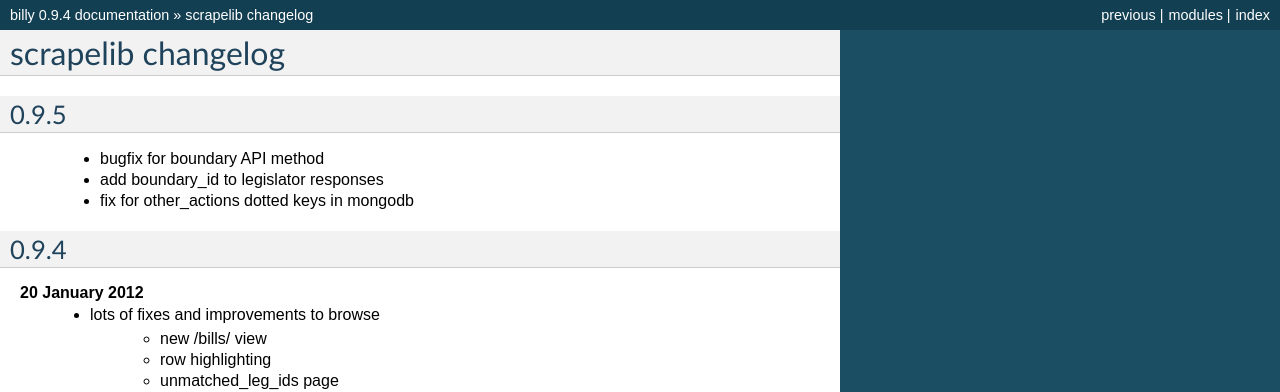
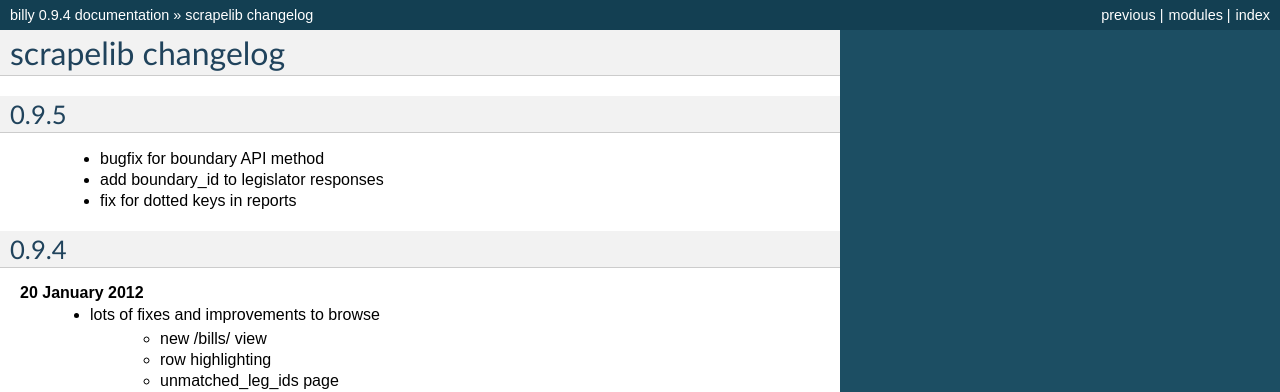
Before and after one commit to openstates/billy, a Sphinx documentation site: the page built from docs/changelog.rst, in a window 1280 px wide. Shown: the top 392 px of the page. Built offline with Sphinx 7.4.7, drawn with Linux system fonts in a browser that asks for light colours; formulas are drawn with MathJax 3.

Commit message:
changelog

```diff
--- a/docs/changelog.rst
+++ b/docs/changelog.rst
@@ -5,7 +5,7 @@
 -----
     * bugfix for boundary API method
     * add boundary_id to legislator responses
-    * fix for other_actions dotted keys in mongodb
+    * fix for dotted keys in reports
 
 0.9.4
 -----
```
